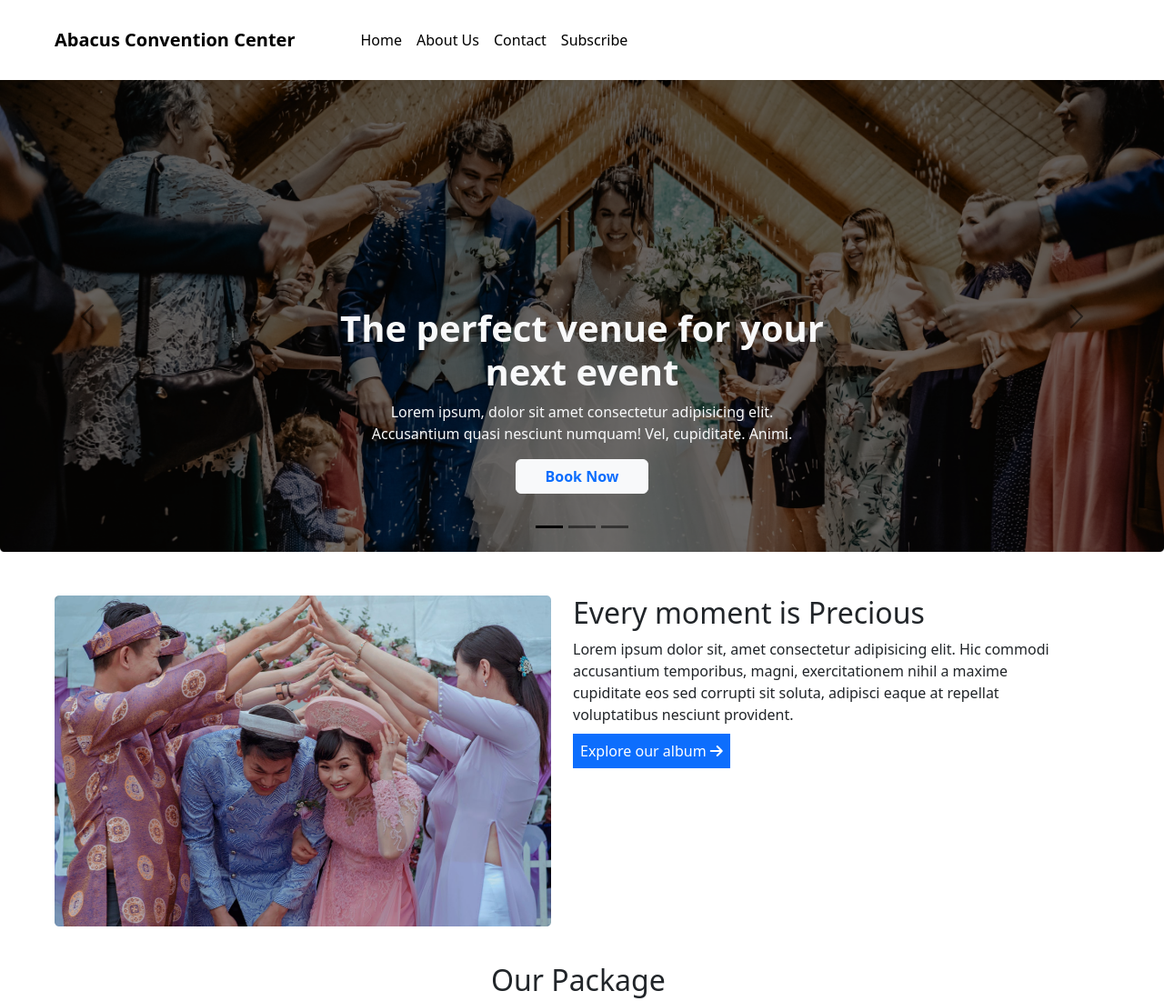
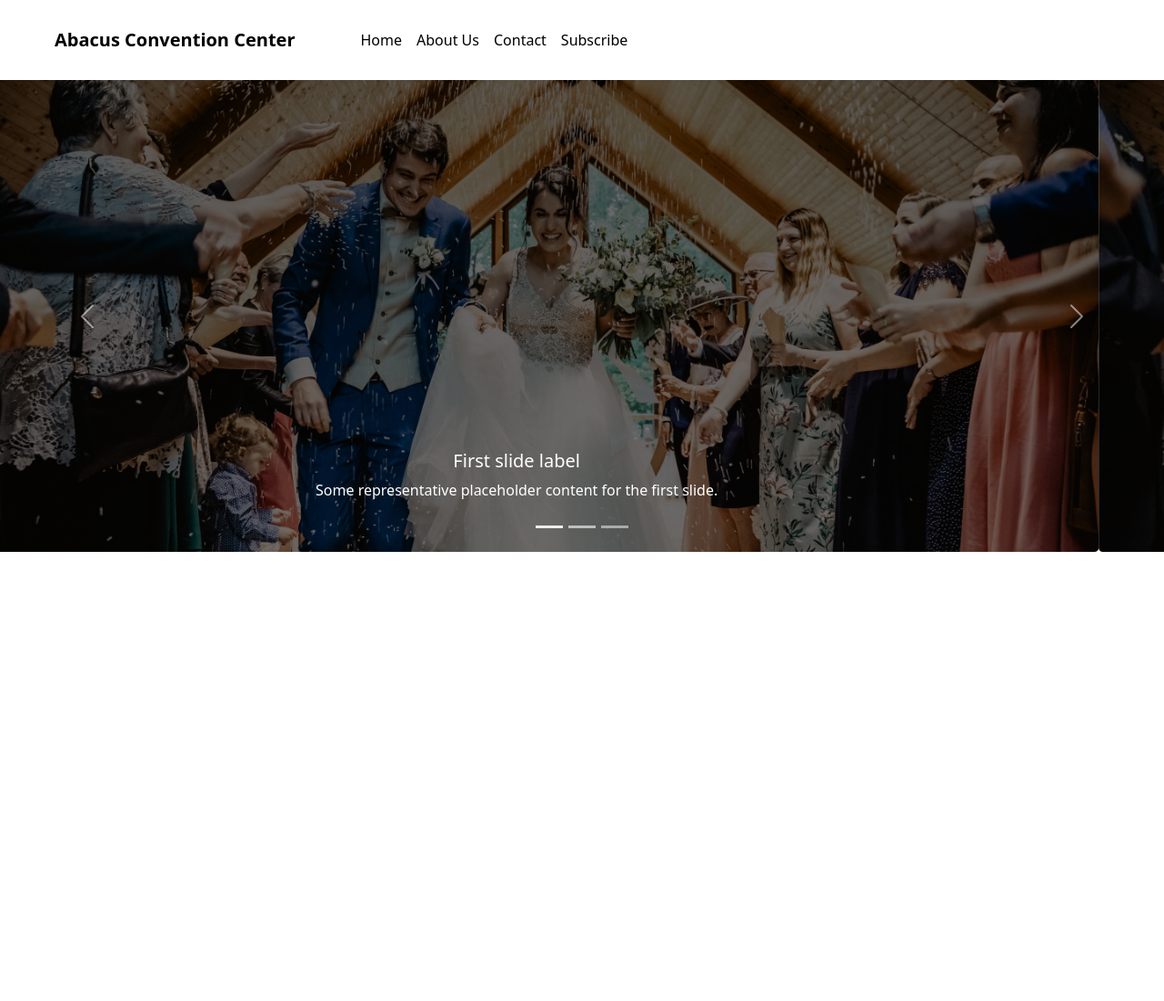
Before and after one commit to mdnazimmia/convention_center, a plain HTML site: page index.html in a window 1280 px wide. Shown: the whole page at 91% size. After the commit the page ends 800 px from the top, so only its background shows below. Drawn offline with nearby package versions, Linux system fonts and the light colour scheme.

Commit message:
banner image added

```diff
--- a/index.html
+++ b/index.html
@@ -13,7 +13,7 @@
 </head>
 
 <body>
-
+    <header>
         <nav class="navbar navbar-expand-lg bg-body my-3">
             <div class="container-fluid">
                 <div class="mx-5">
@@ -41,73 +41,54 @@
                 </div>
             </div>
         </nav>
-    <div id="carouselExampleDark" class="carousel carousel-dark slide mb-5">
+        <!-- slider start -->
+        <section>
+            <div id="carouselExampleCaptions" class="carousel slide" data-bs-ride="carousel">
                 <div class="carousel-indicators">
-            <button type="button" data-bs-target="#carouselExampleDark" data-bs-slide-to="0" class="active"
+                    <button type="button" data-bs-target="#carouselExampleCaptions" data-bs-slide-to="0" class="active"
                         aria-current="true" aria-label="Slide 1"></button>
-            <button type="button" data-bs-target="#carouselExampleDark" data-bs-slide-to="1"
+                    <button type="button" data-bs-target="#carouselExampleCaptions" data-bs-slide-to="1"
                         aria-label="Slide 2"></button>
-            <button type="button" data-bs-target="#carouselExampleDark" data-bs-slide-to="2"
+                    <button type="button" data-bs-target="#carouselExampleCaptions" data-bs-slide-to="2"
                         aria-label="Slide 3"></button>
                 </div>
                 <div class="carousel-inner">
-            <div class="carousel-item active" data-bs-interval="10000">
-                <img src="images/banner.png" class="d-block w-100 img-fluid" alt="...">
-                <div class="carousel-caption d-none d-md-block text-light">
-                    <h1 class="fw-bold">The perfect venue for your <br>next event</h1>
-                    <p>Lorem ipsum, dolor sit amet consectetur adipisicing elit. <br> Accusantium quasi nesciunt
-                        numquam!
-                        Vel, cupiditate. Animi.</p>
-                    <button type="button" class="btn btn-light mb-4 text-primary fw-bold"
-                        style="--bs-btn-padding-x: 2rem;">Book Now</button>
+                    <div class="carousel-item active">
+                        <img src="images/banner.png" class="d-block w-100" alt="...">
+                        <div class="carousel-caption d-none d-md-block">
+                            <h5>First slide label</h5>
+                            <p>Some representative placeholder content for the first slide.</p>
                         </div>
                     </div>
-            <div class="carousel-item" data-bs-interval="2000">
-                <img src="..." class="d-block w-100" alt="...">
+                    <div class="carousel-item">
+                        <img src="images/banner.png" class="d-block w-100" alt="...">
                         <div class="carousel-caption d-none d-md-block">
                             <h5>Second slide label</h5>
                             <p>Some representative placeholder content for the second slide.</p>
                         </div>
                     </div>
                     <div class="carousel-item">
-                <img src="..." class="d-block w-100" alt="...">
+                        <img src="images/banner.png" class="d-block w-100" alt="...">
                         <div class="carousel-caption d-none d-md-block">
                             <h5>Third slide label</h5>
                             <p>Some representative placeholder content for the third slide.</p>
                         </div>
                     </div>
                 </div>
-        <button class="carousel-control-prev" type="button" data-bs-target="#carouselExampleDark" data-bs-slide="prev">
+                <button class="carousel-control-prev" type="button" data-bs-target="#carouselExampleCaptions"
+                    data-bs-slide="prev">
                     <span class="carousel-control-prev-icon" aria-hidden="true"></span>
                     <span class="visually-hidden">Previous</span>
                 </button>
-        <button class="carousel-control-next" type="button" data-bs-target="#carouselExampleDark" data-bs-slide="next">
+                <button class="carousel-control-next" type="button" data-bs-target="#carouselExampleCaptions"
+                    data-bs-slide="next">
                     <span class="carousel-control-next-icon" aria-hidden="true"></span>
                     <span class="visually-hidden">Next</span>
                 </button>
             </div>
-    <div class="container mx-5">
-        <div class="row">
-            <div class="col">
-                <figure class="figure">
-                    <img class="img-fluid" src="images/wedding.png" alt="...">
-                    <figcaption class="figure-caption"></figcaption>
-                </figure>
-            </div>
-            <div class="col">
-                <h2>Every moment is Precious</h2>
-                <p>Lorem ipsum dolor sit, amet consectetur adipisicing elit. Hic commodi accusantium temporibus,
-                    magni,
-                    exercitationem nihil a maxime cupiditate eos sed corrupti sit soluta, adipisci eaque at repellat
-                    voluptatibus nesciunt provident.</p>
-                <div class="d-inline p-2 text-bg-primary"></i>Explore our album <i class="fas fa-arrow-right"></i>
-                </div>
-            </div>
-        </div>
-    </div>
-    <div class="mx-auto my-4" style="width: 200px;">
-        <h2>Our Package</h2>
-    </div>
+        </section>
+        <!-- slider end -->
+    </header>
 
 
     <script src="https://cdn.jsdelivr.net/npm/bootstrap@5.3.0-alpha1/dist/js/bootstrap.bundle.min.js"
```
Lines whose indentation alone changed are shown as unchanged.
